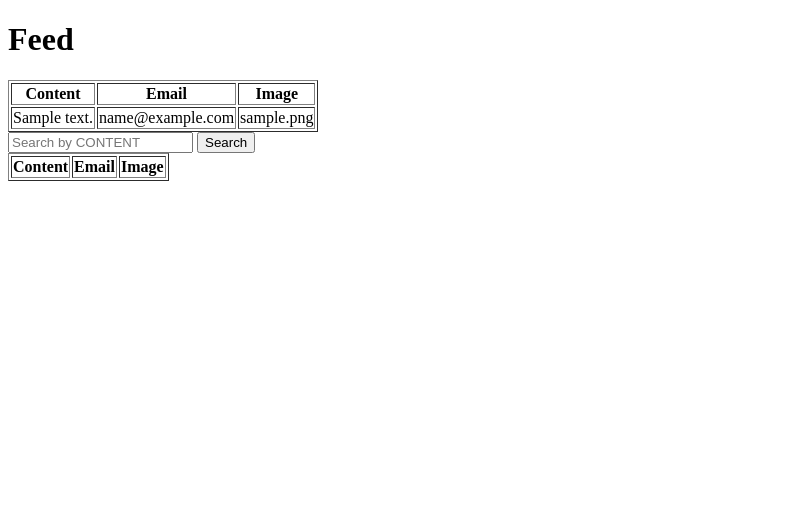
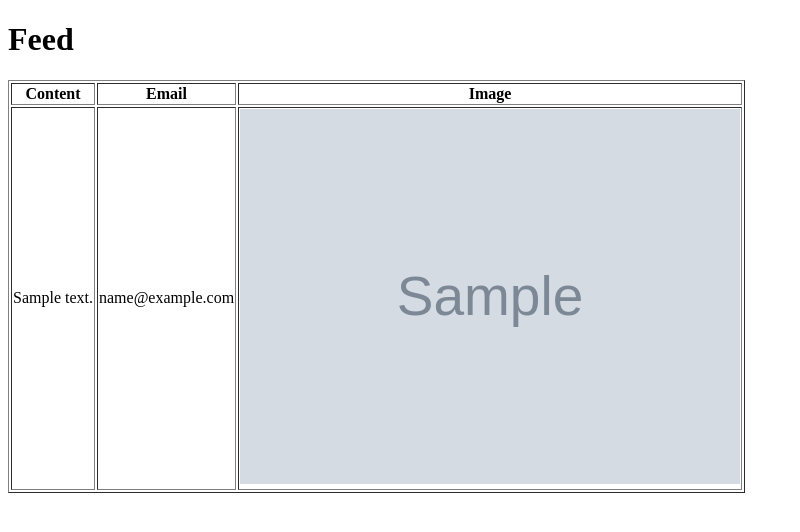
Before and after one commit to danielymw/django_chjinstagram, a Django app: page /content/adminpagefeed in a window 1280 px wide. Shown: the top 532 px of the page, without its empty margins (0-800 px from the left). Run offline with Django 3.2, Linux system fonts and the light colour scheme; tables that the repository leaves empty hold one stand-in row (values such as "Sample post"); grey boxes marked "Sample" are stand-in pictures; lists and menus that the app fills with data are empty.

Commit message:
어드민 피드창 사진 이미지로 불러오기 v1.0

```diff
--- a/templates/content/adminpagefeed.html
+++ b/templates/content/adminpagefeed.html
@@ -1,5 +1,5 @@
 {% extends 'content/base.html' %}
-
+{% load static %}
 {% block content %}
     <h1>Feed</h1>
 
@@ -17,7 +17,8 @@
                 <tr>
                     <td>{{ feed.content }}</td>
                     <td>{{ feed.email }}</td>
-                    <td>{{ feed.image }}</td>
+                    <td><img src="{% get_media_prefix %}{{ feed.image }}" width="500"></td>
+                <!--어드민 피드 html에서 사진 이미지로 출력되게 -->
                 </tr>
 
 
@@ -25,29 +26,6 @@
         </tbody>
     </table>
 
-    <form method="get">
-        <input type="text" name="search_content" placeholder="Search by CONTENT">
-        <input type="submit" value="Search">
 
-    <table border="1">
-    <thead>
-        <tr>
-            <th>Content</th>
-            <th>Email</th>
-            <th>Image</th>
-        </tr>
-    </thead>
-    <tbody>
-        {% for feed in content_feed %}
-            {% if search_content is not defined or search_content in feed.content %}
-                <tr>
-                    <td>{{ feed.content }}</td>
-                    <td>{{ feed.email }}</td>
-                    <td>{{ feed.image }}</td>
-                </tr>
-            {% endif %}
-        {% endfor %}
-    </tbody>
-</table>
 
 {% endblock %}
--- a/user/views.py
+++ b/user/views.py
@@ -31,7 +31,7 @@ class Join(APIView):
                             profile_image="default_profile.png")
 
         return Response(status=200)
-
+# password 암호화 기능 삭제
 
 class Login(APIView):
     def get(self, request):
@@ -53,7 +53,7 @@ class Login(APIView):
             return Response(status=200)
         else:
             return Response(status=400, data=dict(message="회원정보가 잘못되었습니다."))
-
+        # 비밀번호를 평문 그대로 검증하게 변경
 
 class LogOut(APIView):
     def get(self, request):
```
Also changed, not shown: media/sk_shieldus_comm_rgb_en.png (added).
